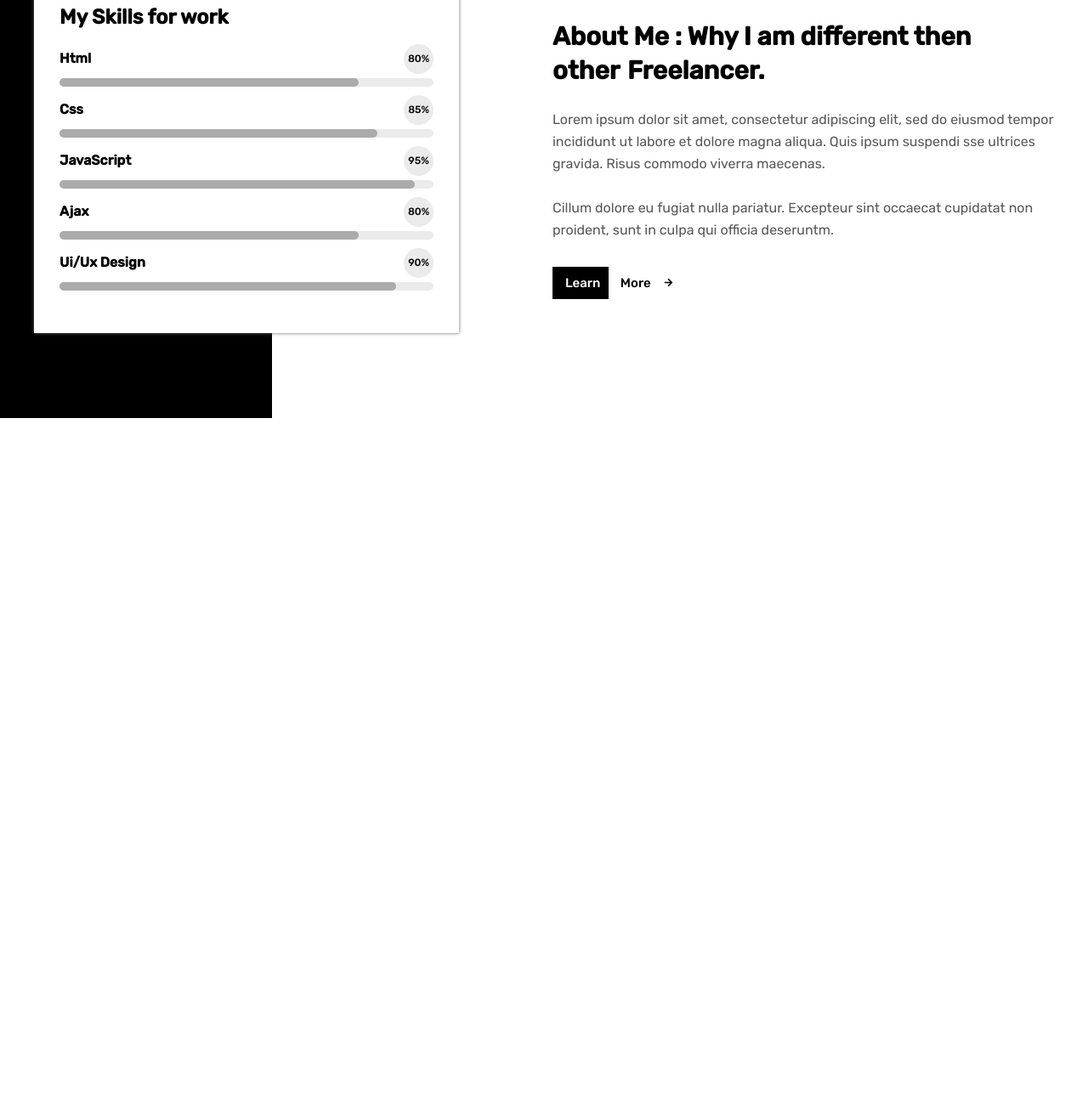
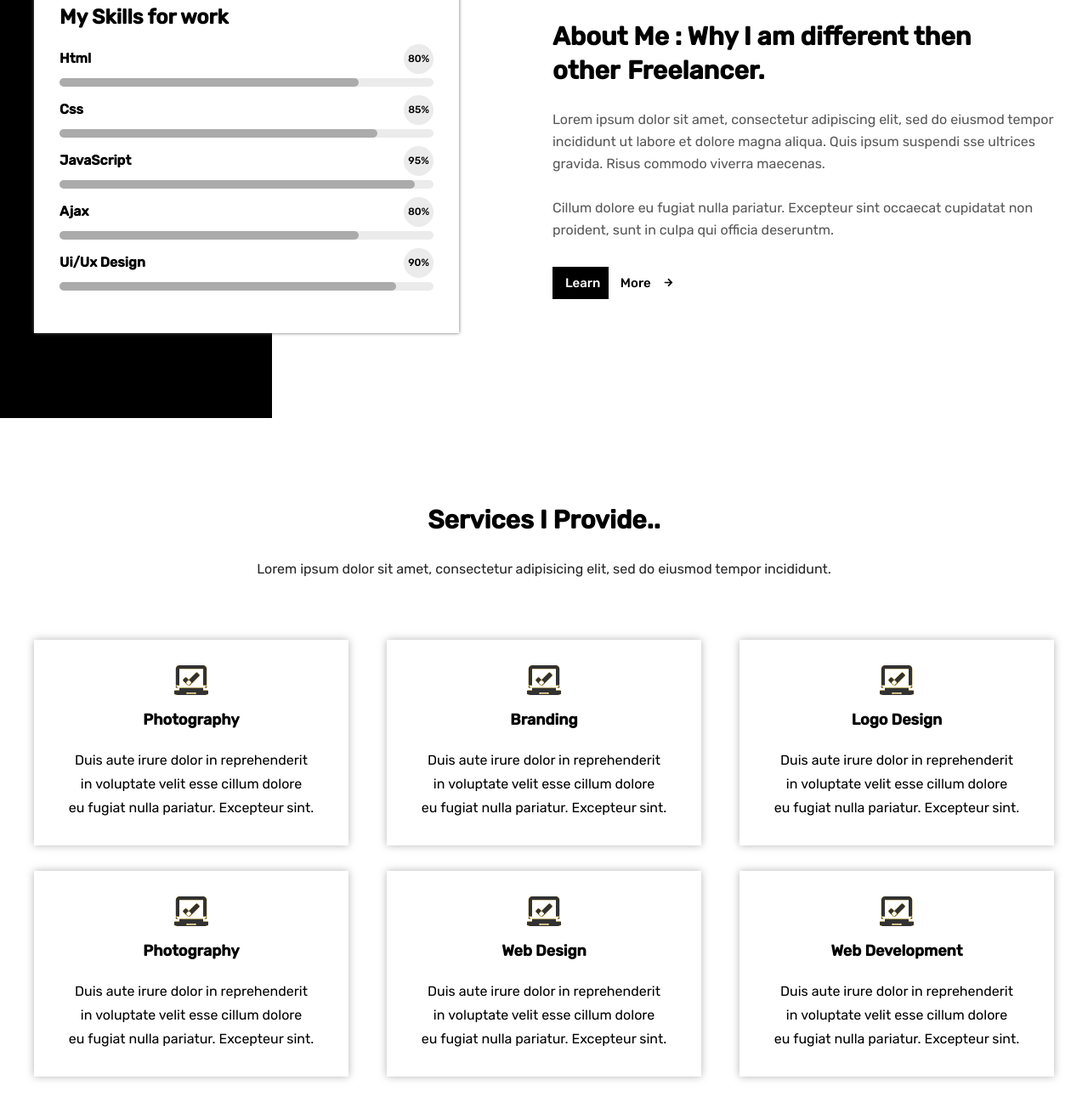
Before and after one commit to adjisay/milastask-layout, a website: page src/index.html in a window 1280 px wide. Shown: the part 1892-3189 px from the top of the page at 85% size. Before the commit the page ends 2384 px from the top, so only its background shows below. Drawn offline with nearby package versions, Linux system fonts and the light colour scheme; files that its build step writes are made by us from their sources; files whose address does not match are found by name; a web font is replaced by a local one.

Commit message:
layout services block

```diff
--- a/src/index.html
+++ b/src/index.html
@@ -184,6 +184,39 @@
         </div>
       </div>
     </section>
+    <!-- services -->
+    <section class="services">
+      <div class="container">
+        <h2 class="services__title title">Services I Provide..</h2>
+        <p class="services__description">Lorem ipsum dolor sit amet, consectetur adipisicing elit, sed do&nbsp;eiusmod tempor incididunt.</p>
+        <ul class="services__list">
+          <li class="services__item">
+            <h3 class="services__subtitle">Photography</h3>
+            <p class="services__text">Duis aute irure dolor in&nbsp;reprehenderit in&nbsp;voluptate velit esse cillum dolore eu&nbsp;fugiat nulla pariatur. Excepteur sint.</p>
+          </li>
+          <li class="services__item">
+            <h3 class="services__subtitle">Branding</h3>
+            <p class="services__text">Duis aute irure dolor in&nbsp;reprehenderit in&nbsp;voluptate velit esse cillum dolore eu&nbsp;fugiat nulla pariatur. Excepteur sint.</p>
+          </li>
+          <li class="services__item">
+            <h3 class="services__subtitle">Logo Design</h3>
+            <p class="services__text">Duis aute irure dolor in&nbsp;reprehenderit in&nbsp;voluptate velit esse cillum dolore eu&nbsp;fugiat nulla pariatur. Excepteur sint.</p>
+          </li>
+          <li class="services__item">
+            <h3 class="services__subtitle">Photography</h3>
+            <p class="services__text">Duis aute irure dolor in&nbsp;reprehenderit in&nbsp;voluptate velit esse cillum dolore eu&nbsp;fugiat nulla pariatur. Excepteur sint.</p>
+          </li>
+          <li class="services__item">
+            <h3 class="services__subtitle">Web Design</h3>
+            <p class="services__text">Duis aute irure dolor in&nbsp;reprehenderit in&nbsp;voluptate velit esse cillum dolore eu&nbsp;fugiat nulla pariatur. Excepteur sint.</p>
+          </li>
+          <li class="services__item">
+            <h3 class="services__subtitle">Web Development</h3>
+            <p class="services__text">Duis aute irure dolor in&nbsp;reprehenderit in&nbsp;voluptate velit esse cillum dolore eu&nbsp;fugiat nulla pariatur. Excepteur sint.</p>
+          </li>
+        </ul>
+      </div>
+    </section>
   </main>
 </body>
 </html>
--- a/src/scss/components/_about.scss
+++ b/src/scss/components/_about.scss
@@ -1,4 +1,5 @@
 .about {
+  margin-bottom: 10rem;
   padding: 10rem 0;
 
   background-image: linear-gradient(to right, $black 25%, transparent 25%, $white 80%);
--- /dev/null
+++ b/src/scss/components/_services.scss
@@ -0,0 +1,73 @@
+.services {
+  margin-bottom: 15rem;
+
+  text-align: center;
+
+  &__title {
+    margin-bottom: 2.5rem;
+  }
+
+  &__description {
+    margin-bottom: 7rem;
+
+    line-height: 2.6rem;
+    color: #262626;
+  }
+
+  &__list {
+    display: flex;
+    flex-wrap: wrap;
+    align-items: center;
+    justify-content: space-between;
+
+    width: 100%;
+  }
+
+  &__item {
+    position: relative;
+
+    margin-bottom: 3rem;
+    padding: 3rem 4rem;
+    padding-top: 8rem;
+    max-width: 37rem;
+
+    transition: all .15s linear;
+
+    background-color: $white;
+    box-shadow: 0px 0px 9px 0px rgba(73, 73, 73, 0.4);
+
+    &:hover {
+      color: $white;
+
+      background-color: $black;
+
+      &::before {
+        background-image: url('../img/services-icon-white.svg');
+      }
+    }
+
+    &::before {
+      content: '';
+      position: absolute;
+      top: 30px;
+      left: 50%;
+
+      transform: translateX(-50%);
+
+      width: 40px;
+      height: 35px;
+
+      background-image: url('../img/services-icon.svg');
+      background-position: center;
+      background-repeat: no-repeat;
+      background-size: cover;
+    }
+  }
+
+  &__subtitle {
+    margin-bottom: 2rem;
+
+    font-family: $r-medium;
+    font-size: 1.8rem;
+  }
+}
--- a/src/scss/main.scss
+++ b/src/scss/main.scss
@@ -9,3 +9,4 @@
 @import 'components/development';
 @import 'components/about';
 @import 'components/skills';
+@import 'components/services';
```
Also changed, not shown: dist/css/main.min.css, dist/img/services-icon-white.svg (added), dist/img/services-icon.svg (added), dist/index.html, src/img/services-icon-white.svg (added), src/img/services-icon.svg (added), 1 other file.
